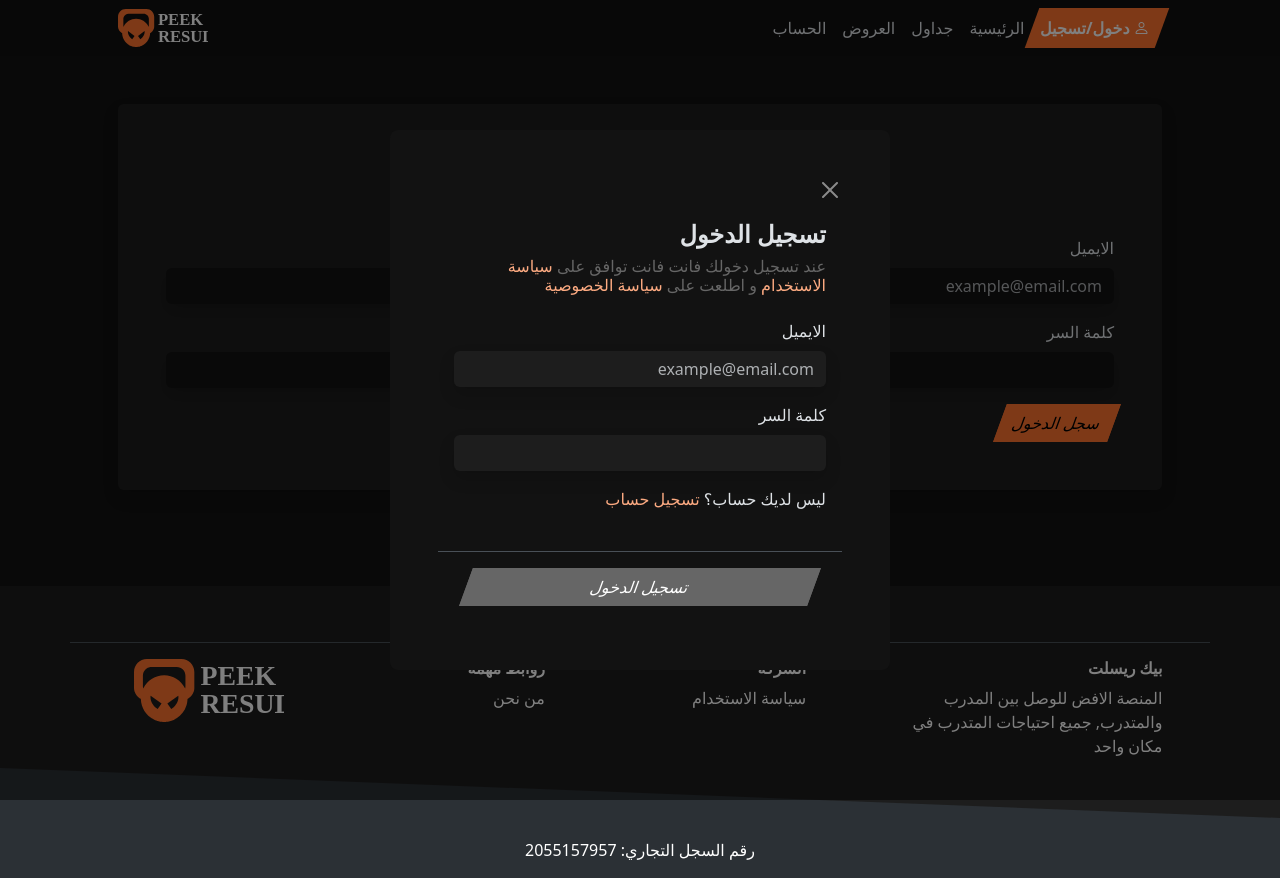
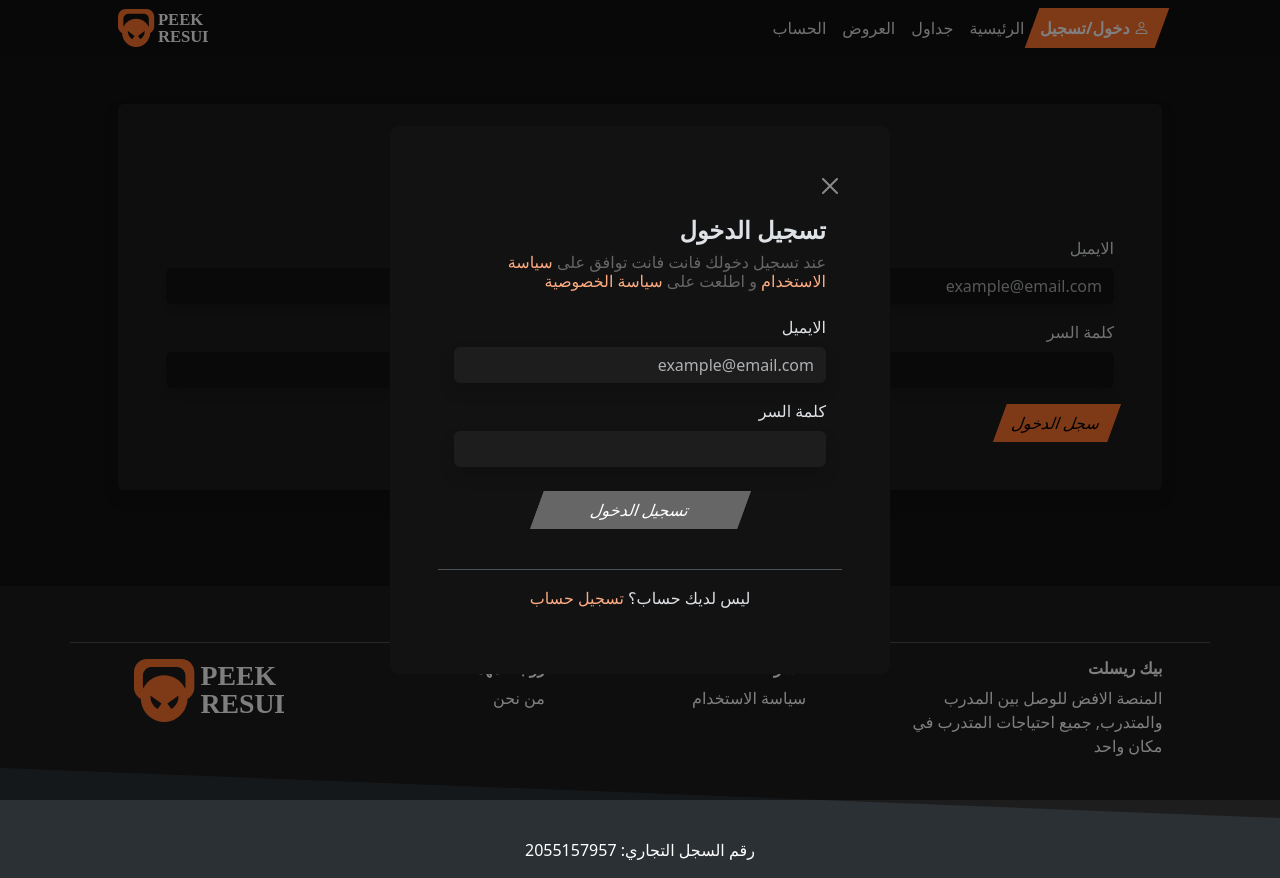
Before and after one commit to Naifpc/PeekResult, a React (Create React App) app: page /Login in a window 1280 px wide. Both pictures are taken after a click on the button "دخول/تسجيل". Built offline with nearby package versions, Linux system fonts and the light colour scheme.

Commit message:
modified:   src/partials/modals.js

```diff
--- a/src/partials/modals.js
+++ b/src/partials/modals.js
@@ -61,22 +61,27 @@ function login() {
                   id="exampleInputPassword1"
                 />
               </div>
+              <div className="mt-4 px-5 d-flex justify-content-center">
+              <button type="button" class="btn btn-secondary w-75   ">
+              تسجيل الدخول
+            </button>
 
-              <p className="fs-6">ليس لديك حساب؟
-                 <Link className="link-offset-2  link-offset-3-hover
-                                link-underline link-underline-opacity-0
-                                link-underline-opacity-75-hover"
-                 > تسجيل حساب  </Link></p>
+              </div>
+
+
+
               </div>
 
 
 
 
           </div>
-          <div class="modal-footer px-4 ">
-            <button type="button" class="btn btn-secondary w-100">
-              تسجيل الدخول
-            </button>
+          <div class="modal-footer justify-content-center  ">
+          <p className="fs-6 ">ليس لديك حساب؟
+                 <Link className="link-offset-2  link-offset-3-hover
+                                link-underline link-underline-opacity-0
+                                link-underline-opacity-75-hover"
+                 > تسجيل حساب  </Link></p>
 
           </div>
           </form>
```
